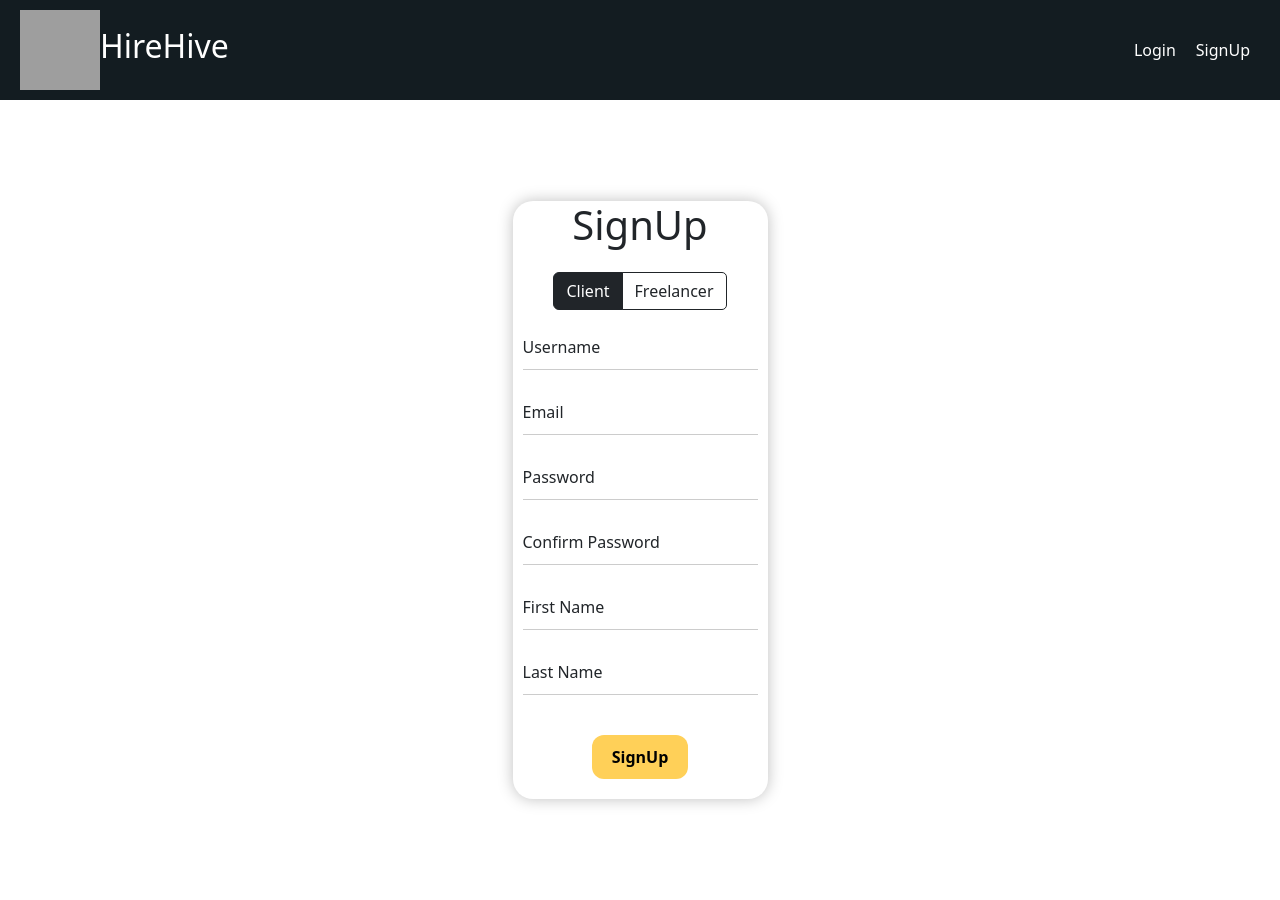
After one commit to svillav4/HireHive, a Django app: page /accounts/signup/ in a window 1280 px wide. The commit adds this page. Run offline with Django 5.2, Linux system fonts and the light colour scheme; grey boxes are pictures that could not be loaded.

Commit message:
Finished Signup and Login. Updated the Service model and made migrations. Updated the navbar links

```diff
--- /dev/null
+++ b/accounts/forms.py
@@ -0,0 +1,7 @@
+from django.contrib.auth.forms import UserCreationForm
+from .models import User
+
+class SignupForm(UserCreationForm):
+    class Meta:
+        model = User
+        fields = ('username', 'email', 'password1', 'password2', 'first_name', 'last_name', 'is_freelancer')
--- /dev/null
+++ b/accounts/static/scripts/signup.js
@@ -0,0 +1,24 @@
+function toggleIsFreelancer() {
+    var radiobutton = document.getElementById("btnradio2").checked;
+    var is_freelancer = document.getElementById("is_freelancer");
+
+    if (radiobutton) {
+        is_freelancer.value = true;
+    } else {
+        is_freelancer.value = false;
+    }
+}
+
+window.onload = function() {
+    var is_freelancer = document.getElementById('is_freelancer');
+
+    // Set the correct radio button on page load
+    var isFreelancer = is_freelancer.value === 'true';
+    document.getElementById('btnradio2').checked = isFreelancer;
+    document.getElementById('btnradio1').checked = !isFreelancer;
+
+    toggleIsFreelancer();  // Ensure the correct value is set on page load
+};
+
+document.getElementById("btnradio1").addEventListener("click", toggleIsFreelancer);
+document.getElementById("btnradio2").addEventListener("click", toggleIsFreelancer);
--- /dev/null
+++ b/accounts/static/styles/signup.css
@@ -0,0 +1,77 @@
+.main {
+    justify-content: center;
+    display: flex;
+    align-items: center;
+    height: 100vh;
+}
+
+.container_signup {
+    align-items: center;
+    display: flex;
+    flex-direction: column;
+    box-shadow: 0px 0px 15px rgba(0, 0, 0, 0.25);
+    border-radius: 20px;
+    background-color: #fff;
+}
+
+.selector {
+    margin: 15px;
+}
+
+.input_box {
+    width: 100%;
+    box-sizing: border-box;
+}
+
+.input_field {
+    display: flex;
+    flex-direction: column;
+    position: relative;
+    padding: 0 10px 0 10px;
+}
+
+.input {
+    height: 45px;
+    width: 100%;
+    background: transparent;
+    border: none;
+    border-bottom: 1px solid rgba(0, 0, 0, 0.2);
+    outline: none;
+    margin-bottom: 20px;
+    color: #131C21;
+}
+
+.input_box .input_field label {
+    position: absolute;
+    top: 10px;
+    left: 10px;
+    pointer-events: none;
+    transition: .2s;
+}
+
+.input_field input:focus~label {
+    top: -10px;
+    font-size: 13px;
+}
+
+.input_field input:valid~label {
+    top: -10px;
+    font-size: 13px;
+    color: #000;
+}
+
+.input_field .input:focus,
+.input_field .input:valid {
+    border-bottom: 1px solid #1b263b;
+}
+
+.button_signup {
+    background-color: #FFD058;
+    color: #000;
+    font-weight: bold;
+    border: none;
+    padding: 10px 20px;
+    border-radius: 12px;
+    cursor: pointer;
+    margin: 20px;
+}
--- /dev/null
+++ b/accounts/templates/signup.html
@@ -0,0 +1,72 @@
+{% extends 'base.html' %}
+{% load static %}
+<!DOCTYPE html>
+<html lang="en">
+<head>
+    <meta charset="UTF-8">
+    <meta name="viewport" content="width=device-width, initial-scale=1.0">
+    {% block styles %}
+    <link rel="stylesheet" href="{% static 'styles/signup.css' %}">
+    {% endblock styles %}
+    <title>SignUp</title>
+</head>
+<body>
+{% block content %}
+<div class="main">
+    <form action="{% url 'signup' %}" method="POST">
+        {% csrf_token %}
+        <div class="container_signup">
+            <h1>SignUp</h1>
+            <div class="selector">
+                <div class="btn-group" role="group" aria-label="Basic radio toggle button group">
+                    <input type="radio" class="btn-check" name="btnradio" id="btnradio1" autocomplete="off" checked>
+                    <label class="btn btn-outline-dark" for="btnradio1">Client</label>
+
+                    <input type="radio" class="btn-check" name="btnradio" id="btnradio2" autocomplete="off" onclick="toggleIsFreelancer()">
+                    <label class="btn btn-outline-dark" for="btnradio2" style=" border-radius: 0px 5px 5px 0px;">Freelancer</label>
+                    <input type="hidden" id="is_freelancer" name="is_freelancer" value="{{ form.is_freelancer.value }}">
+                </div>
+            </div>
+            <div class="input_box">
+                <div class="input_field">
+                    <input class="input" type="text" name="username" id="username" required value="{{ form.username.value|default_if_none:'' }}">
+                    <label for="username">Username</label>
+                </div>
+                <div class="input_field">
+                    <input class="input" type="email" name="email" id="email" value="{{ form.email.value|default_if_none:'' }}" required>
+                    <label for="email">Email</label>
+                </div>
+                <div class="input_field">
+                    <input class="input" type="password" name="password1" id="password1" required>
+                    <label for="password1">Password</label>
+                </div>
+                <div class="input_field">
+                    <input class="input" type="password" name="password2" id="password2" required>
+                    <label for="password2">Confirm Password</label>
+                </div>
+                <div class="input_field">
+                    <input class="input" type="text" name="first_name" id="first_name" value="{{ form.first_name.value|default_if_none:'' }}" required>
+                    <label for="first_name">First Name</label>
+                </div>
+                <div class="input_field">
+                    <input class="input" type="text" name="last_name" id="last_name" value="{{ form.last_name.value|default_if_none:'' }}" required>
+                    <label for="last_name">Last Name</label>
+                </div>
+            </div>
+            {% if form.errors %}
+                <div class="alert alert-danger" role="alert">
+                {% for field in form %}
+                    {% for error in field.errors %}
+                        <strong>{{ field.label }}:</strong> {{ error }} <br>
+                    {% endfor %}
+                {% endfor %}
+                </div>
+            {% endif %}
+            <button class="button_signup" type="submit">SignUp</button>
+        </div>
+    </form>
+</div>
+<script src="{% static 'scripts/signup.js' %}"></script>
+{% endblock content %}
+</body>
+</html>
--- a/accounts/urls.py
+++ b/accounts/urls.py
@@ -1,4 +1,8 @@
 from django.urls import path
+from .views import SignupView, LoginView, LogoutView
 
 urlpatterns = [
+    path('signup/', SignupView.as_view(), name='signup'),
+    path('login/', LoginView.as_view(), name='login'),
+    path('logout/', LogoutView.as_view(), name='logout'),
 ]
--- a/accounts/views.py
+++ b/accounts/views.py
@@ -1,3 +1,67 @@
-from django.shortcuts import render
+from django.shortcuts import render, redirect
+from django.views import View
+from .forms import SignupForm
+from django.contrib.auth import login, logout
+from .models import Client, Freelancer
+from django.contrib.auth.forms import AuthenticationForm
+
+
 
 # Create your views here.
+class SignupView(View):
+    template_name = 'signup.html'
+
+
+    def get(self, request):
+        form = SignupForm()
+        context = {
+            'form': form
+        }
+        return render(request, self.template_name, context)
+
+    def post(self, request):
+        form = SignupForm(request.POST)
+        if form.is_valid():
+            user = form.save()
+            if user.is_freelancer:
+                Freelancer.objects.create(user=user)
+                """ If the user is a freelancer, redirect them to the freelancer_signup page. THIS IS NOT IMPLEMENTED YET. """
+                return redirect('freelancer_signup')
+            else:
+                Client.objects.create(user=user)
+            login(request, form.instance)
+            return redirect('home')
+        context = {
+            'form': form
+        }
+        return render(request, self.template_name, context)
+
+class LoginView(View):
+    template_name = 'login.html'
+
+    def get(self, request):
+        form = AuthenticationForm()
+        context = {
+            'form': form
+        }
+        return render(request, self.template_name, context)
+
+    def post(self, request):
+        form = AuthenticationForm(data=request.POST)
+        if form.is_valid():
+            user = form.get_user()
+            login(request, user)
+            return redirect('home')
+        else:
+            print("INVALID")
+            error = 'Invalid username or password'
+        context = {
+            'form': form,
+            'error': error
+        }
+        return render(request, self.template_name, context)
+
+class LogoutView(View):
+    def get(self, request):
+        logout(request)
+        return redirect('home')
--- a/hirehive_project/templates/base.html
+++ b/hirehive_project/templates/base.html
@@ -5,6 +5,7 @@
     <meta charset="UTF-8">
     <meta name="viewport" content="width=device-width, initial-scale=1.0">
     <link rel="stylesheet" href="{% static 'styles/base.css' %}">
+    <link href="https://cdn.jsdelivr.net/npm/bootstrap@5.3.0-alpha1/dist/css/bootstrap.min.css" rel="stylesheet"crossorigin="anonymous" />
     {% block styles %}
     {% endblock styles %}
     <title>Document</title>
@@ -18,11 +19,16 @@
             </div>
             <div class="nav_links_container">
                 <ul class="nav_links">
-                    <li><a href="#">Home</a></li>
-                    <li><a href="#">Services</a></li>
-                    <li><a href="#">Create Service</a></li>
-                    <li><a href="#">About</a></li>
-                    <li><a href="#">Contact</a></li>
+                    {% if user.is_authenticated %}
+                        <li><a href="#">Orders</a></li>
+                        {% if user.is_freelancer %}
+                            <li><a href="#">My Services</a></li>
+                        {% endif %}
+                        <li><a href="{% url 'logout' %}">Logout</a></li>
+                    {% else %}
+                        <li><a href="{% url 'login' %}">Login</a></li>
+                        <li><a href="{% url 'signup' %}">SignUp</a></li>
+                    {% endif %}
                 </ul>
             </div>
         </div>
--- a/services/models.py
+++ b/services/models.py
@@ -19,12 +19,11 @@ class ClientInterest(models.Model):
 class Service(models.Model):
     title = models.CharField(max_length=100)
     description = models.TextField()
+    interest = models.ForeignKey(Interest, on_delete=models.CASCADE)
     freelancer = models.ForeignKey(Freelancer, on_delete=models.CASCADE)
-    client = models.ForeignKey(Client, on_delete=models.CASCADE)
     image = models.ImageField(upload_to='images', blank=True, default='default-service.jpg')
     price = models.IntegerField()
     rating = models.FloatField(default=0)
-    interest = models.ForeignKey(Interest, on_delete=models.CASCADE)
     delivery_time = models.IntegerField()
 
     def __str__(self):
```
Also changed, not shown: accounts/static/styles/login.css (added, +73 -0 lines), accounts/templates/login.html (added, +42 -0 lines), services/migrations/0003_remove_service_client.py (added).
